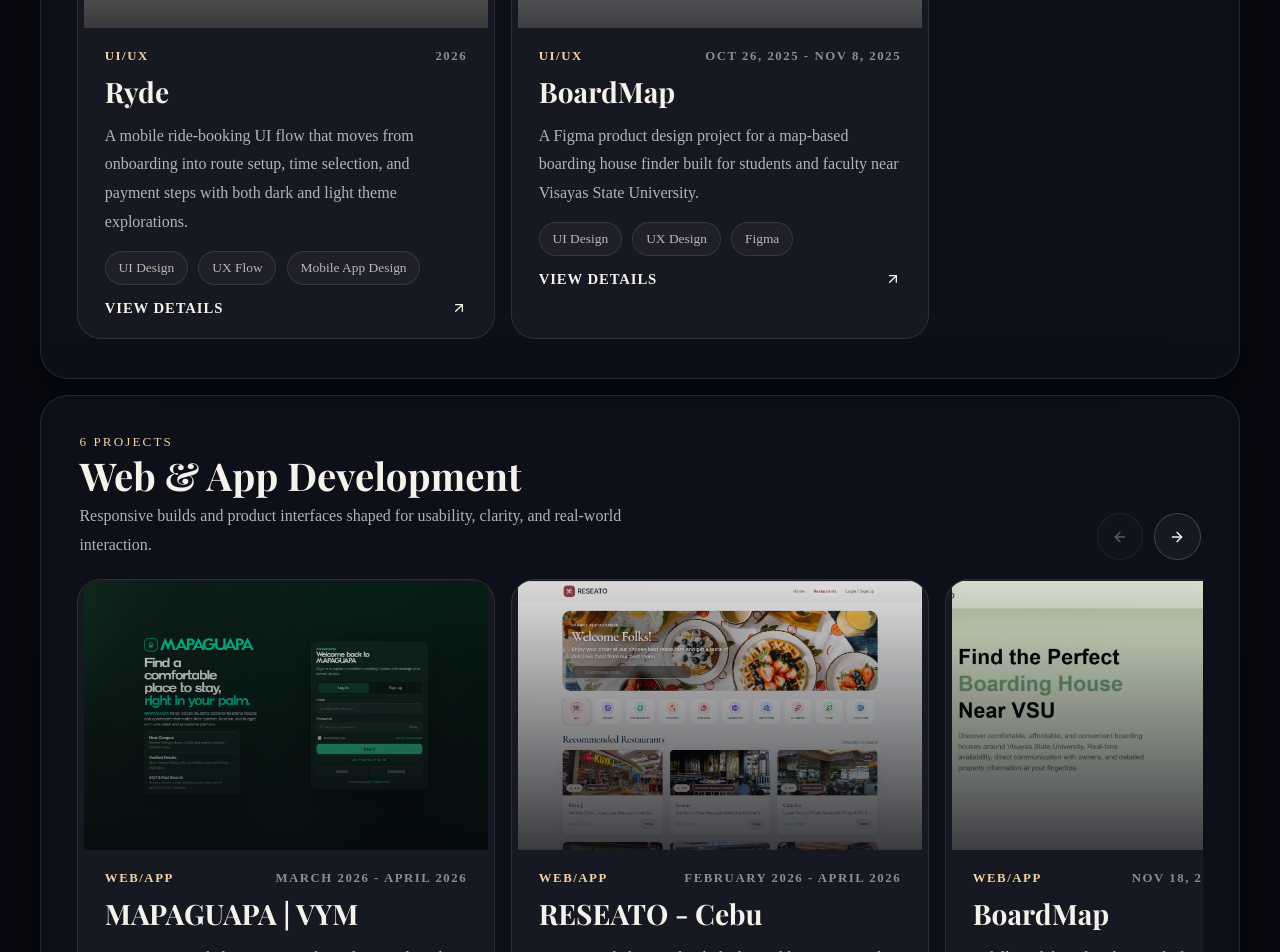
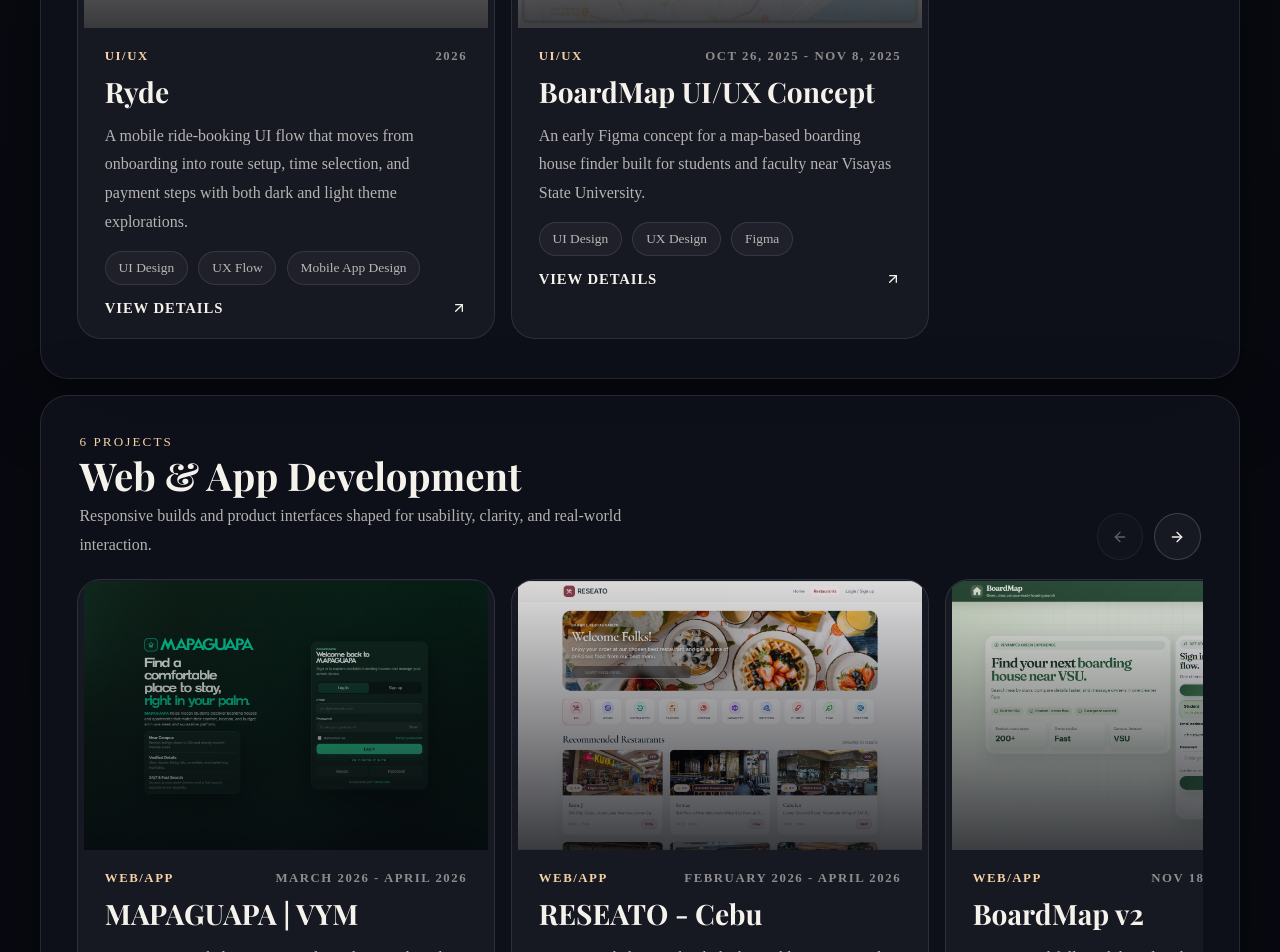
Before and after one commit to Ytian-DEV/MyPortfolio, a React (Vite) app: page / in a window 1280 px wide. Shown: the part 3120-4072 px from the top of the page. Built offline with nearby package versions, Linux system fonts and the light colour scheme; a web font is replaced by a local one.

Commit message:
update BoardMap portfolio entries for v2 rollout

```diff
--- a/src/portfolioContent.tsx
+++ b/src/portfolioContent.tsx
@@ -7,7 +7,7 @@
 import xmass3Lighting from "./assets/imgURL/xmass-tree-lighting.png";
 import birthdayInvitationImage from "./assets/imgURL/birthday-invitation.png";
 import agroVlogImage from "./assets/imgURL/agro-vlog.png";
-import boardmapPreview from "./assets/imgURL/boardmap.jpeg";
+import boardmapV2Preview from "./assets/imgURL/boardmap-v2.png";
 import back2schoolVoxBox from "./assets/imgURL/back2school-voxbox.png";
 import boardmapLogIn from "./assets/images/BoardMap/LogInPage.png";
 import boardmapSignUp from "./assets/images/BoardMap/SignUpPage.png";
@@ -265,10 +265,10 @@
     ],
   },
   {
-    title: "BoardMap",
+    title: "BoardMap UI/UX Concept",
     period: "Oct 26, 2025 - Nov 8, 2025",
     summary:
-      "A Figma product design project for a map-based boarding house finder built for students and faculty near Visayas State University.",
+      "An early Figma concept for a map-based boarding house finder built for students and faculty near Visayas State University.",
     details: (
       <div className="copy-stack">
         <p>
@@ -276,11 +276,15 @@
           students and faculty locate boarding houses near Visayas State
           University - Baybay City Campus.
         </p>
+        <p>
+          This preserves the original product exploration before the later web
+          implementation and the revamped v2 release.
+        </p>
       </div>
     ),
     type: "uiux",
     link: "https://www.figma.com/design/PLyl615g6uSVaesonXgCk2/BoardMap?node-id=0-1&t=R30u6mbH4MCXcR7o-1",
-    imageUrl: boardmapPreview,
+    imageUrl: boardmapStudentMap,
     images: [
       boardmapLogIn,
       boardmapSignUp,
@@ -345,13 +349,26 @@
     ],
   },
   {
-    title: "BoardMap",
-    period: "Nov 18, 2025 - Dec 16, 2025",
+    title: "BoardMap v2",
+    period: "Nov 18, 2025 - Current",
     summary:
-      "A full-stack boarding house platform with map-driven discovery, filters, and a cleaner way to browse nearby options around VSU.",
+      "A revamped full-stack boarding house platform with map-driven discovery, cleaner navigation, and a more polished experience for browsing nearby options around VSU.",
+    details: (
+      <div className="copy-stack">
+        <p>
+          This entry now highlights BoardMap v2, which is the current live
+          version of the project.
+        </p>
+        <p>
+          The older v1 build remains part of the project's history, but it is
+          no longer linked separately because the public deployment now opens
+          the latest release.
+        </p>
+      </div>
+    ),
     type: "web",
     link: "https://batch-2025-vsu-boardmap-web.vercel.app/",
-    imageUrl: boardmapPreview,
+    imageUrl: boardmapV2Preview,
     tags: [
       "Web Development",
       "Full Stack",
```
Also changed, not shown: src/assets/imgURL/boardmap-v2.png (added), 3 other files (tests, documents, lock files or other folders).
